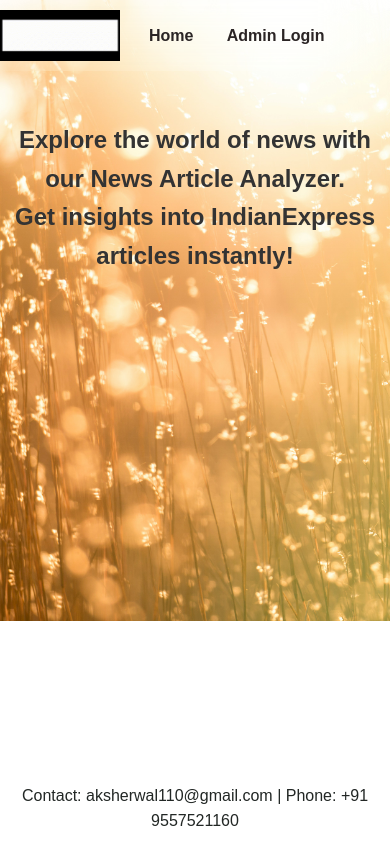
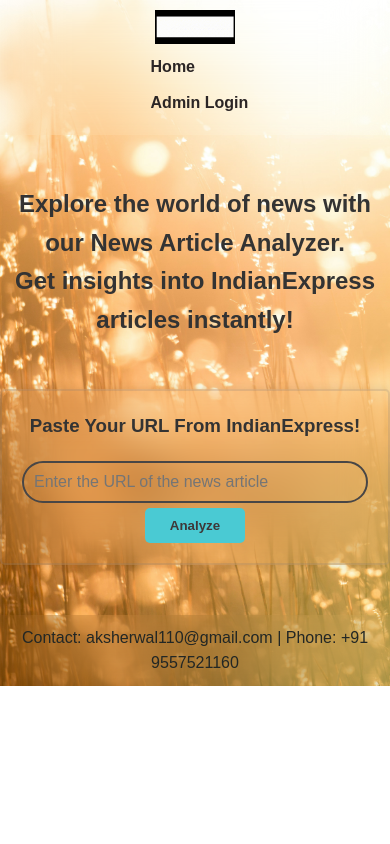
Before and after one commit to Aksherwal/EditNPress, a Flask app: page / in a window 390 px wide; the page is wider, and only the part inside the window is pictured. Run offline with Flask 3, Linux system fonts and the light colour scheme; some libraries are stand-ins or nearby versions.

Commit message:
Update style2.css

```diff
--- a/static/style2.css
+++ b/static/style2.css
@@ -212,3 +212,59 @@ footer {
     padding: 10px 0;
     text-align: center;
 }
+
+/* Add this CSS at the end of your existing style2.css */
+
+/* Mobile Styles */
+@media screen and (max-width: 768px) {
+  body {
+    font-size: 16px; /* Adjust font size for better readability */
+  }
+
+  .container {
+    max-width: 100%;
+    margin: 50px auto;
+    padding: 20px;
+  }
+
+  nav {
+    flex-direction: column;
+    align-items: center;
+    padding: 10px 0;
+  }
+
+  nav ul li {
+    display: block;
+    margin: 10px 0;
+  }
+
+  nav ul li a {
+    padding: 5px 0;
+  }
+
+  .content {
+    margin: 20px;
+    padding: 20px;
+    width: 90%;
+  }
+
+  .input-box {
+    margin-right: 0;
+  }
+
+  .btn {
+    margin: 10px 0;
+  }
+
+  .logo {
+    width: 80px; /* Adjust width for mobile */
+    height: auto; /* Allow height to adjust according to width */
+    margin-right: 0;
+  }
+
+  footer {
+    position: static;
+    margin-top: 20px;
+    padding: 10px 0;
+  }
+}
```
